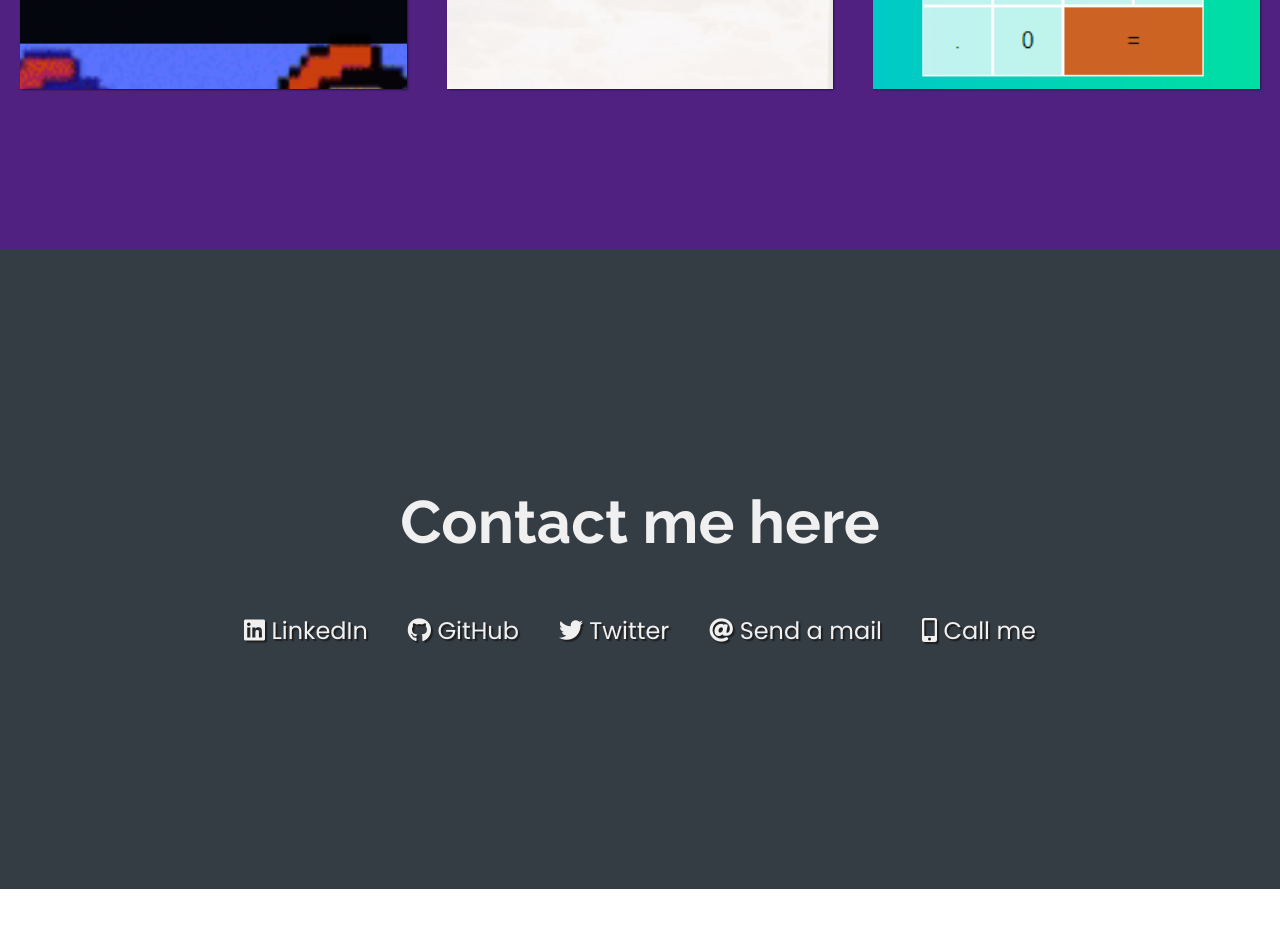
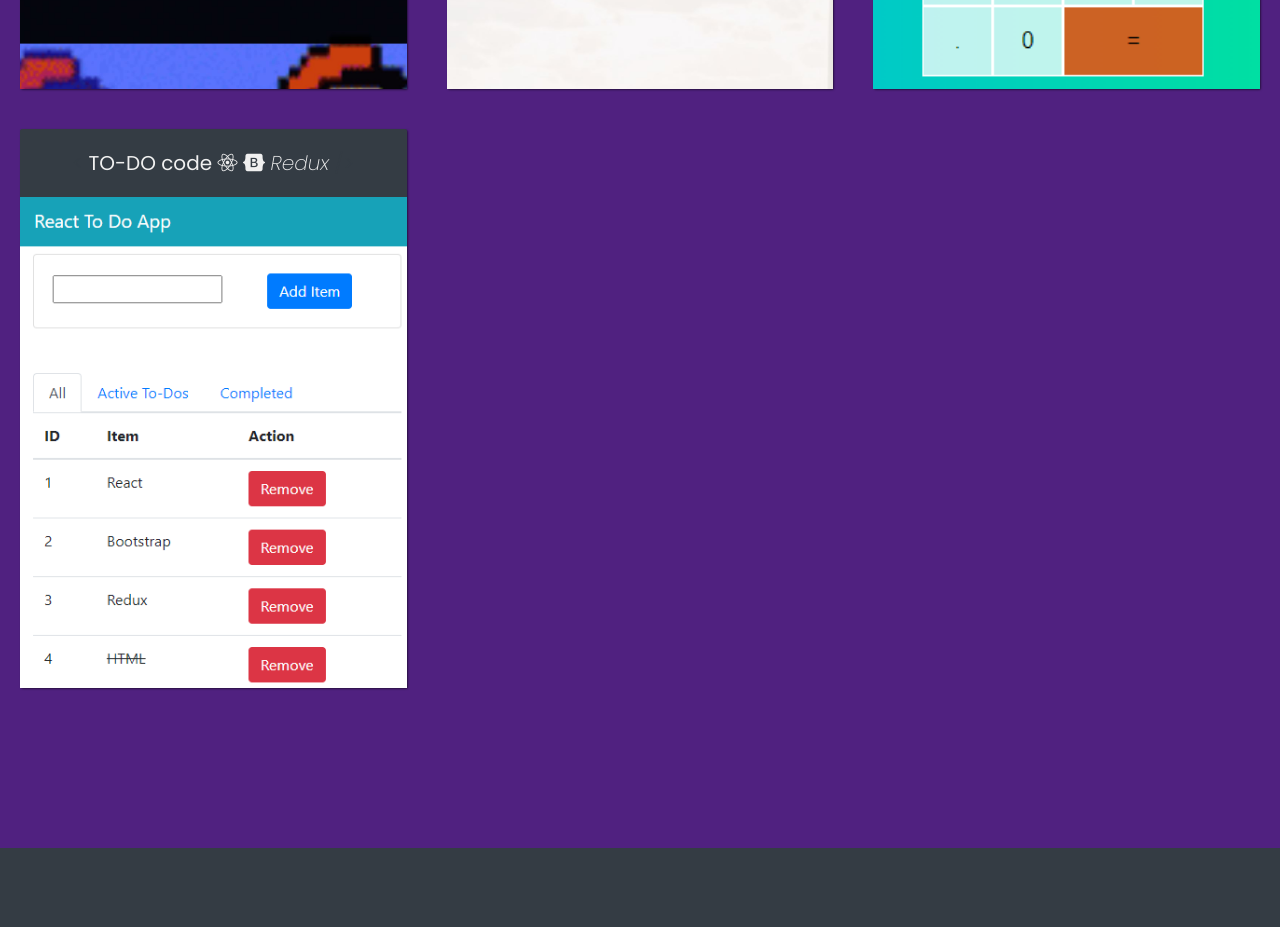
Before and after one commit to Annageorg/Portfolio, a plain HTML site: page index.html in a window 1280 px wide. Shown: the part 1960-2887 px from the top of the page. Before the commit the page ends 2849 px from the top, so only its background shows below. Drawn offline with Linux system fonts and the light colour scheme.

Commit message:
to do app

```diff
--- a/index.html
+++ b/index.html
@@ -114,6 +114,20 @@
         </a>
       </div>
 
+      <div class="project">
+        <a class="project-title" target="_blank" href="https://github.com/Annageorg/to-do-app.git">
+          <span class="code">&lt;</span>
+          TO-DO code
+          <i class="fab fa-react"></i>
+          <i class="fab fa-bootstrap"></i>
+          <i>Redux</i>
+          <span class="code">&#47;&gt;</span>
+        </a>
+        <a target="_blank" href="https://annageorg.github.io/to-do-app/">
+          <img class="project-image" src="pics/toDoApp.PNG" alt="to-do-app" />
+        </a>
+      </div>
+
 
     </div>
 
```
Also changed, not shown: pics/toDoApp.PNG (added).
